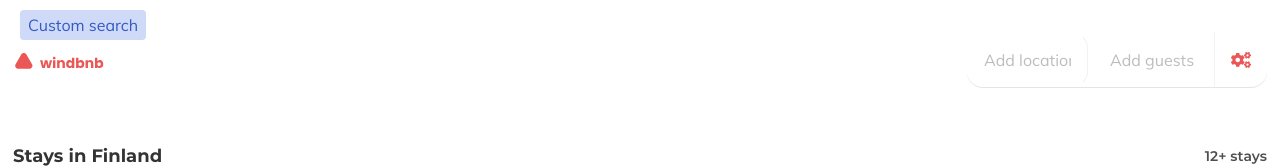
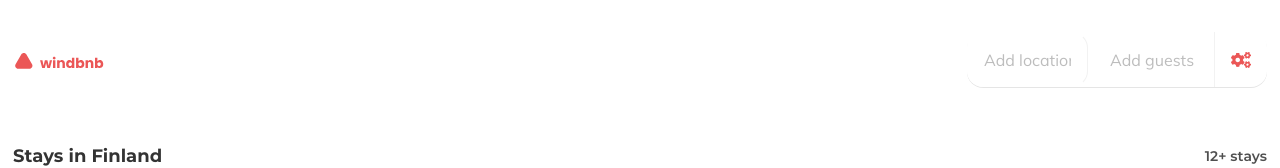
Before and after one commit to LuisDev2001/challenge-windbnb, a Vue app: page / in a window 1280 px wide. Shown: the top 168 px of the page. Built offline with nearby package versions, Linux system fonts and the light colour scheme.

Commit message:
Add functionality for appear and desappear tooltip

```diff
--- a/src/components/Header/PxSearch.vue
+++ b/src/components/Header/PxSearch.vue
@@ -35,15 +35,16 @@
         }"
         @click="handleOpenModalSearch()"
         @mouseenter="handleOpenTooltip($event)"
+        @mouseleave="handleOpenTooltip($event)"
       >
         <font-awesome-icon icon="cogs" />
         <span v-if="isOpen" class="search__button--text">Search</span>
         <PxTooltip
           msgTooltip="Custom search"
           :info="true"
-          :appear="false"
-          :top="10"
-          :left="20"
+          :appear="appearTooltip"
+          :top="positionTopTooltip"
+          :left="positionLeftTooltip"
         />
       </div>
       <div
@@ -128,6 +129,13 @@ export default {
       resultLocation: [], //This array is for push result and print in the component
     });
 
+    // State for set position and active of tooltip
+    const tooltipState = reactive({
+      appearTooltip: false,
+      positionTopTooltip: 0,
+      positionLeftTooltip: 0,
+    });
+
     // Event for appear modal search
     const handleOpenModalSearch = () => {
       modalState.isOpen = true;
@@ -166,9 +174,9 @@ export default {
 
     //Event for appear tooltip
     const handleOpenTooltip = (event) => {
-      console.log(event);
-      console.log(event.y);
-      console.log(event.x);
+      tooltipState.appearTooltip = !tooltipState.appearTooltip;
+      tooltipState.positionTopTooltip = event.target.offsetTop;
+      tooltipState.positionLeftTooltip = event.target.offsetLeft - 120;
     };
 
     // Functionality filter list location
@@ -190,6 +198,7 @@ export default {
       resultFilterLocation,
       ...toRefs(modalState),
       ...toRefs(resultSearchState),
+      ...toRefs(tooltipState),
     };
   },
 };
--- a/src/components/TooltipUX/PxTooltip.vue
+++ b/src/components/TooltipUX/PxTooltip.vue
@@ -43,6 +43,16 @@ export default {
   align-items: center;
   justify-content: center;
   position: absolute;
+  display: none;
+  p {
+    font-size: 14px;
+    font-family: "Montserrat-Bold";
+  }
+  &.is-active {
+    display: inline-flex;
+    animation-name: fade;
+    animation-duration: 0.5s;
+  }
   &.info {
     background: rgba(98, 134, 233, 0.3);
     p {
```
